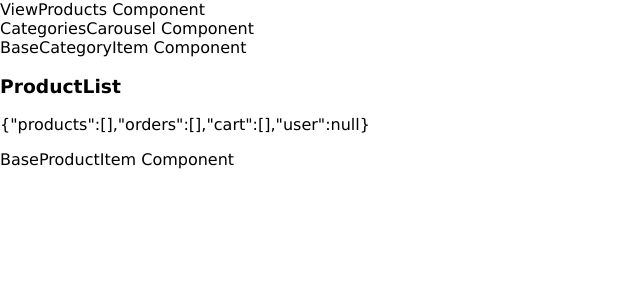
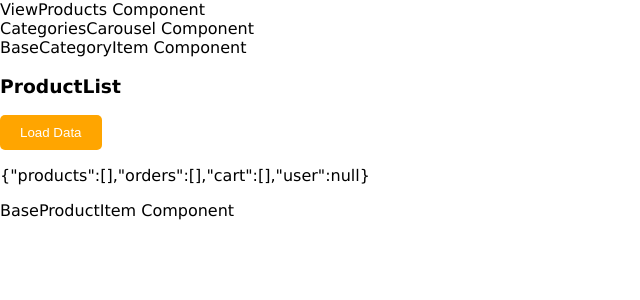
Before and after one commit to freezeburger/72291-TJS-INETUM, a React (Vite) app: page /products in a window 1280 px wide. Shown: the top 300 px of the page, without its empty margins (0-640 px from the left). Built offline with nearby package versions, Linux system fonts and the light colour scheme.

Commit message:
Action Dispatch

```diff
--- a/src/containers/ProductList/ProductList.jsx
+++ b/src/containers/ProductList/ProductList.jsx
@@ -1,8 +1,8 @@
 import React from 'react';
 import PropTypes from 'prop-types';
 import './ProductList.style.css';
-import { BaseProductItem } from '../../components';
-import { useStore } from '../../store';
+import { BaseButton, BaseProductItem } from '../../components';
+import { ActionTypes, useStore } from '../../store';
 
 
 /**
@@ -13,9 +13,14 @@ import { useStore } from '../../store';
 const ProductList = ({ propName = 'DefaultPropValue' }) => {
 
   const { state, dispatch } = useStore();
+
   return (
     <div className="ProductList" data-testid="ProductList">
       <h3>ProductList</h3>
+      <BaseButton
+        onClick={() => dispatch({ type: ActionTypes.FETCH_PRODUCTS_REQUEST })}>
+        Load Data
+      </BaseButton>
       <p>{JSON.stringify(state)}</p>
       <BaseProductItem />
     </div>
```
